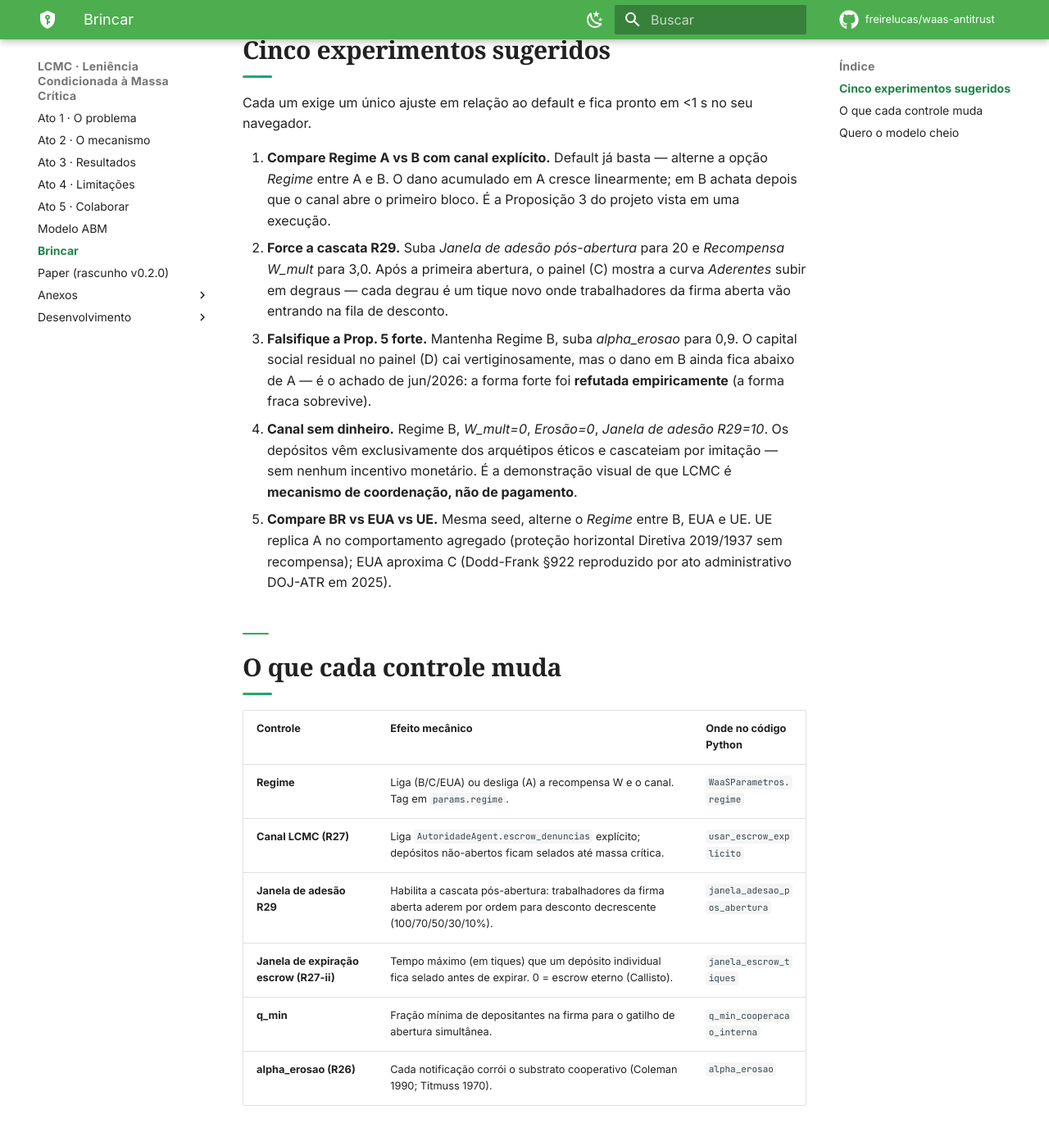
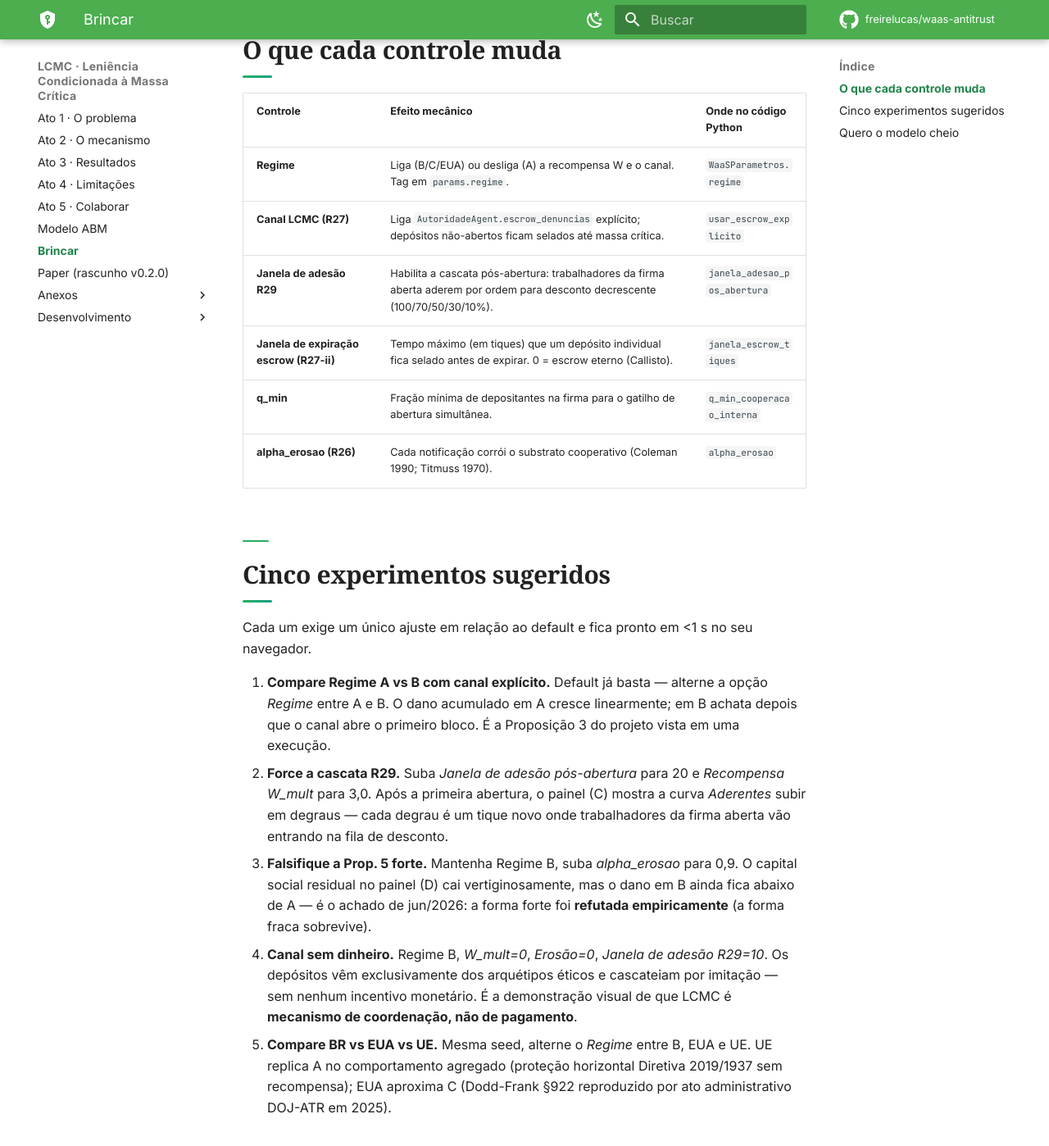
Before and after one commit to freirelucas/waas-antitrust, an MkDocs documentation site: the page built from docs/brincar.md, in a window 1280 px wide and 1400 px high, scrolled down 2435 px. Shown: the whole window at 82% size. Built offline with MkDocs 1.6.1 and Material for MkDocs 9.7.7, drawn with Linux system fonts in a browser that asks for light colours; comment, search, counter and statistics services are not loaded; part of the change alters nothing that is shown.

```diff
--- a/docs/brincar.md
+++ b/docs/brincar.md
@@ -103,6 +103,17 @@ A comparação é sempre **Regime A (status quo) vs o regime escolhido** na mesm
 
 </div>
 
+## O que cada controle muda
+
+| Controle | Efeito mecânico | Onde no código Python |
+|---|---|---|
+| **Regime** | Liga (B/C/EUA) ou desliga (A) a recompensa W e o canal. Tag em `params.regime`. | `WaaSParametros.regime` |
+| **Canal LCMC (R27)** | Liga `AutoridadeAgent.escrow_denuncias` explícito; depósitos não-abertos ficam selados até massa crítica. | `usar_escrow_explicito` |
+| **Janela de adesão R29** | Habilita a cascata pós-abertura: trabalhadores da firma aberta aderem por ordem para desconto decrescente (100/70/50/30/10%). | `janela_adesao_pos_abertura` |
+| **Janela de expiração escrow (R27-ii)** | Tempo máximo (em tiques) que um depósito individual fica selado antes de expirar. 0 = escrow eterno (Callisto). | `janela_escrow_tiques` |
+| **q_min** | Fração mínima de depositantes na firma para o gatilho de abertura simultânea. | `q_min_cooperacao_interna` |
+| **alpha_erosao (R26)** | Cada notificação corrói o substrato cooperativo (Coleman 1990; Titmuss 1970). | `alpha_erosao` |
+
 ## Cinco experimentos sugeridos
 
 Cada um exige um único ajuste em relação ao default e fica pronto em <1 s no
@@ -129,17 +140,6 @@ seu navegador.
    2019/1937 sem recompensa); EUA aproxima C (Dodd-Frank §922 reproduzido por
    ato administrativo DOJ-ATR em 2025).
 
-## O que cada controle muda
-
-| Controle | Efeito mecânico | Onde no código Python |
-|---|---|---|
-| **Regime** | Liga (B/C/EUA) ou desliga (A) a recompensa W e o canal. Tag em `params.regime`. | `WaaSParametros.regime` |
-| **Canal LCMC (R27)** | Liga `AutoridadeAgent.escrow_denuncias` explícito; depósitos não-abertos ficam selados até massa crítica. | `usar_escrow_explicito` |
-| **Janela de adesão R29** | Habilita a cascata pós-abertura: trabalhadores da firma aberta aderem por ordem para desconto decrescente (100/70/50/30/10%). | `janela_adesao_pos_abertura` |
-| **Janela de expiração escrow (R27-ii)** | Tempo máximo (em tiques) que um depósito individual fica selado antes de expirar. 0 = escrow eterno (Callisto). | `janela_escrow_tiques` |
-| **q_min** | Fração mínima de depositantes na firma para o gatilho de abertura simultânea. | `q_min_cooperacao_interna` |
-| **alpha_erosao (R26)** | Cada notificação corrói o substrato cooperativo (Coleman 1990; Titmuss 1970). | `alpha_erosao` |
-
 ## Quero o modelo cheio
 
 Este simulador é uma **lupa didática**. Os achados científicos do projeto
```
